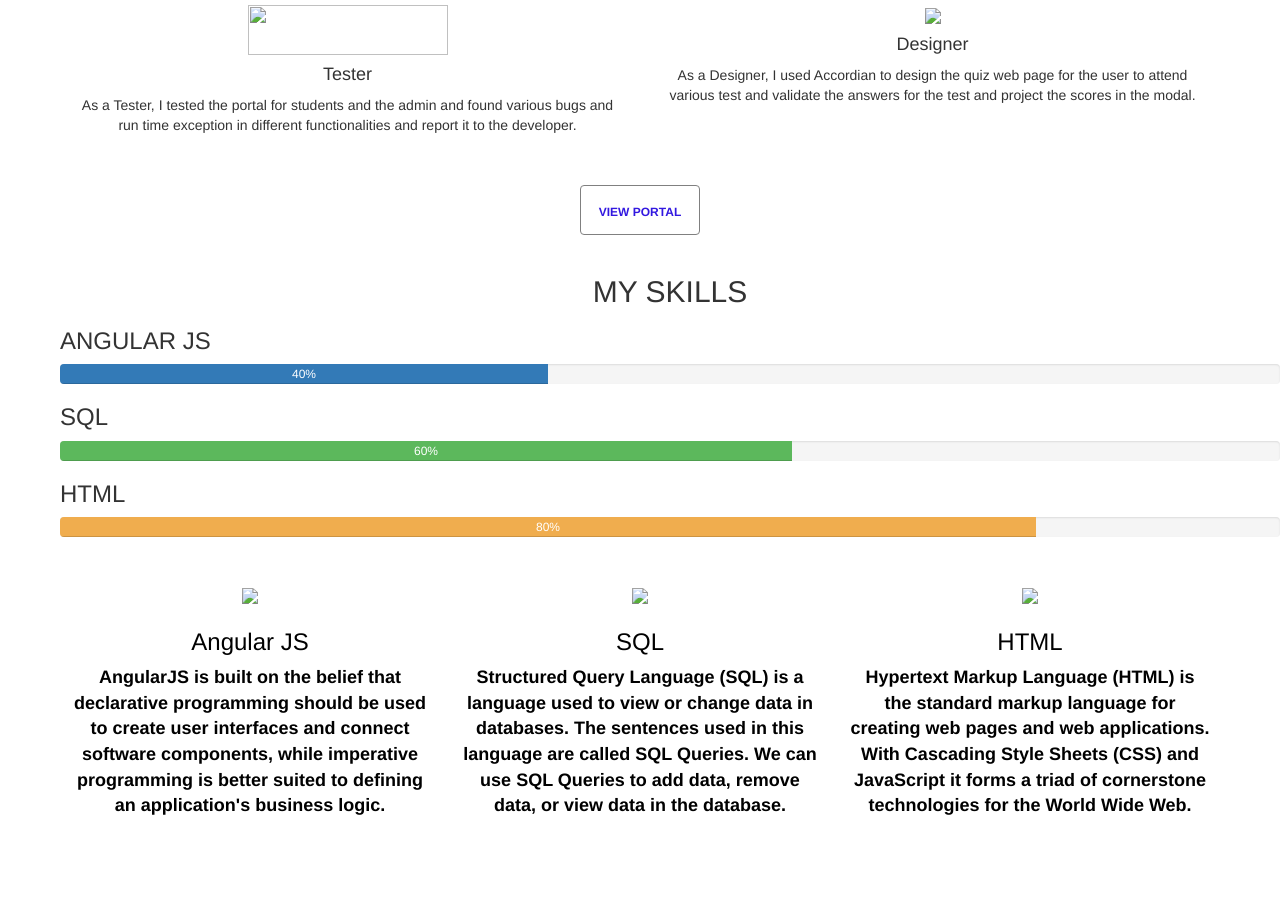
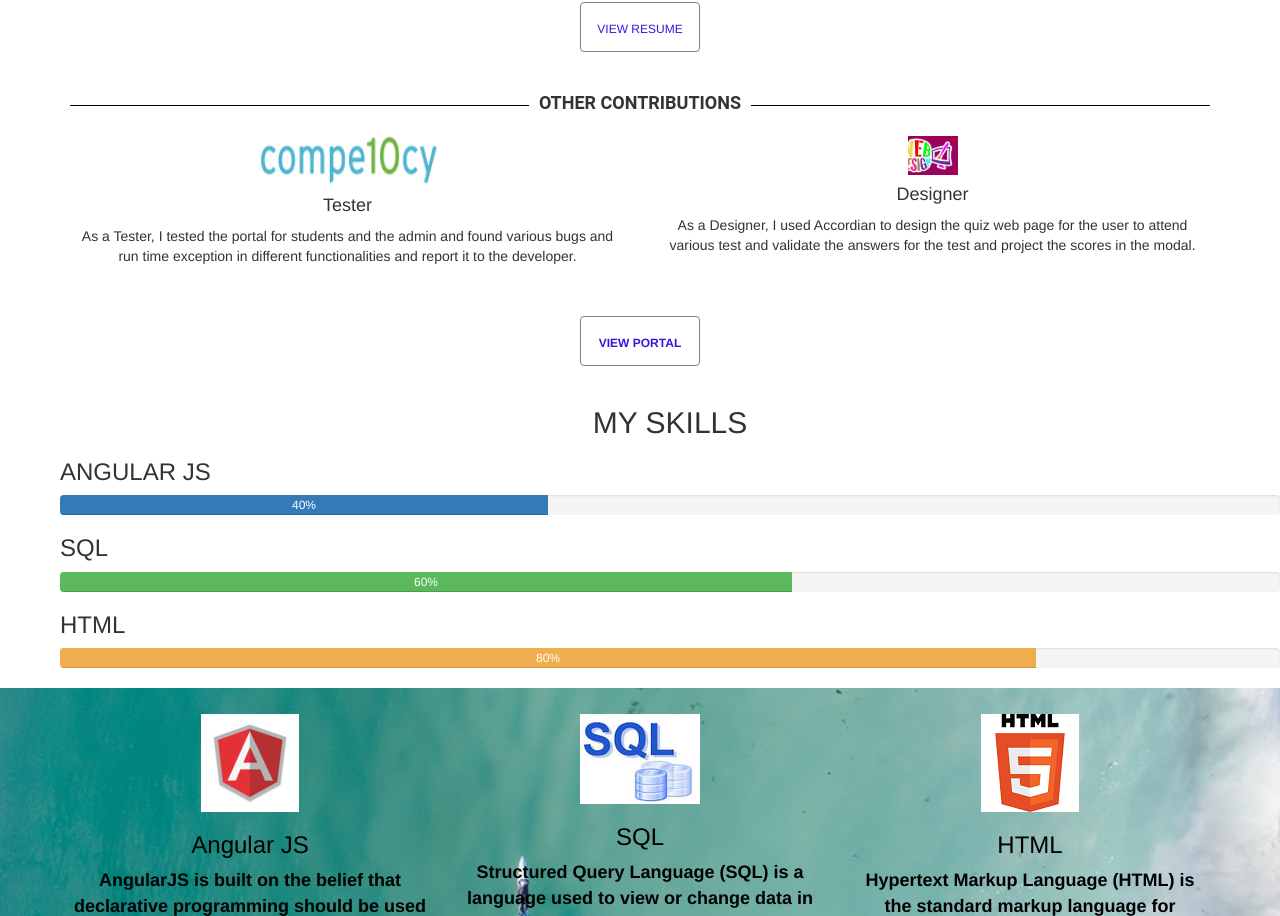
Before and after one commit to aarthi3011/rthi-priyanka.github.io, a plain HTML site: page index.html in a window 1280 px wide. Shown: the part 934-1850 px from the top of the page. Drawn offline with nearby package versions, Linux system fonts and the light colour scheme.

Commit message:
Update index.html

```diff
--- a/index.html
+++ b/index.html
@@ -12,7 +12,7 @@
 </head>
     <style>
         .jumbotron {
-    background-image:url('/images/tree.jpg');
+    background-image:url('tree.jpg');
     background-repeat:no-repeat;
     background-size:cover;
     color:white;
@@ -97,7 +97,7 @@ width:150px;
     color:black;
     font-size:18px;
     background-position: center center;
-    background-image: url(../Images/sea.jpg);
+    background-image: url(sea.jpg);
     background-size: cover;
 }
 
@@ -160,7 +160,7 @@ width:150px;
         <div class="container">
             <div class="current-details">
                 <div class="cognizant text-center">
-                    <img src="Images/cog.png" />
+                    <img src="cog.png" />
                     <h4><b>CURRENTLY AT COGNIZANT AS A:</b></h4>
 
                     <h2> <b>PROGRAMMER ANALYST</b></h2>
@@ -187,7 +187,7 @@ width:150px;
 
                 <div class="row">
                     <div class="fc text-center col-md-6">
-                        <img class="medium-details" src="Images/compe10cy.PNG" style="width:200px;height:50px"><br />
+                        <img class="medium-details" src="compe10cy.PNG" style="width:200px;height:50px"><br />
                         <h4 class="test"> Tester </h4>
                         <p class="info">
                             As a Tester, I tested the portal for students and the admin and found various bugs and <br /> run time exception in different functionalities and report it to the developer.
@@ -198,7 +198,7 @@ width:150px;
 
 
                     <div class="medium text-center col-md-6">
-                        <img class="medium-details" src="Images/design.jpg">
+                        <img class="medium-details" src="design.jpg">
                         <h4> Designer </h4>
                         <p class="info ">
                             As a Designer, I used Accordian to design the quiz web page for the user to attend various test and validate the answers for the test and project the scores in the modal.
@@ -257,7 +257,7 @@ width:150px;
                 <div class="col-md-4">
                     <div class="division">
 
-                        <img src="Images/111.jpg" />
+                        <img src="111.jpg" />
                         <h3> Angular JS</h3>
                         <p>
                           <b> AngularJS is built on the belief that declarative programming should be used to create user interfaces and connect software components, while imperative programming is better suited to defining an application's business logic.</b>
@@ -269,7 +269,7 @@ width:150px;
                 <div class="col-md-4">
                     <div class="division">
 
-                        <img src="Images/sss.jpg" />
+                        <img src="sss.jpg" />
                         <h3> SQL </h3>
                         <p>
                             <b>  Structured Query Language (SQL) is a language used to view or change data in databases. The sentences used in this language are called SQL Queries. We can use SQL Queries to add data, remove data, or view data in the database.</b>
@@ -280,7 +280,7 @@ width:150px;
 
                 <div class="col-md-4">
                     <div class="division">
-                        <img src="../Images/333.png">
+                        <img src="333.png">
                         <h3>HTML</h3>
                         <p>
                             <b> Hypertext Markup Language (HTML) is the standard markup language for creating web pages and web applications. With Cascading Style Sheets (CSS) and JavaScript it forms a triad of cornerstone technologies for the World Wide Web.</b>
```
